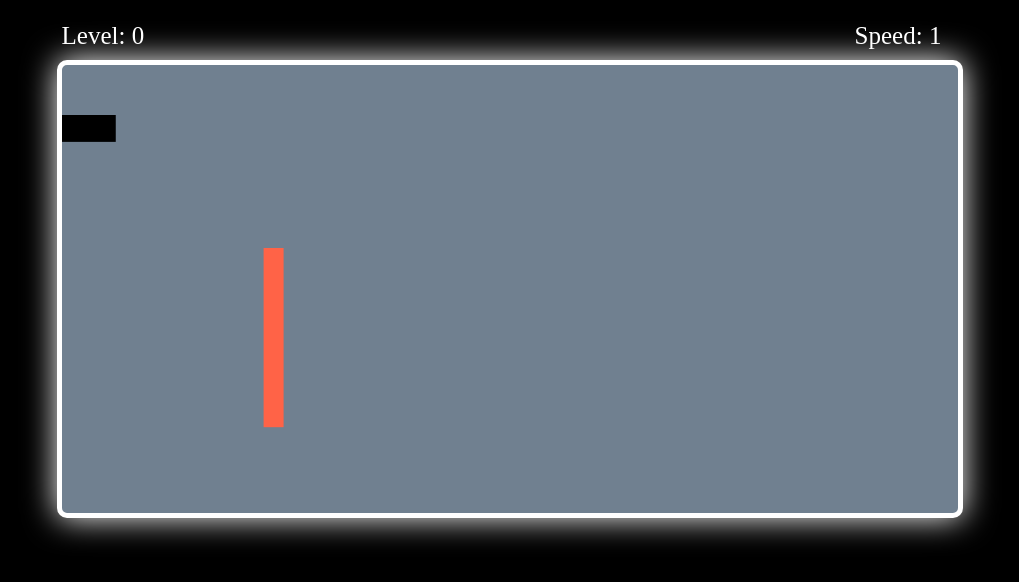
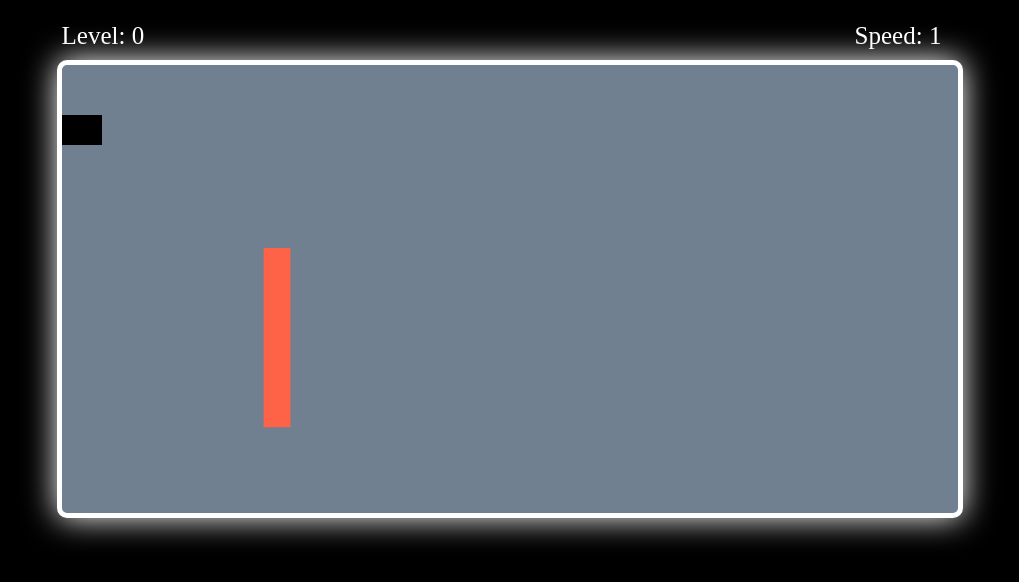
Before and after one commit to hitsher/Game, a plain HTML site: page index.html in a window 1280 px wide. Shown: the part 62-644 px from the top of the page, without its empty margins (141-1160 px from the left). Drawn offline with Linux system fonts and the light colour scheme.

Commit message:
onresize change canvas area

```diff
--- a/index.html
+++ b/index.html
@@ -5,7 +5,6 @@
     <meta http-equiv="X-UA-Compatible" content="IE=edge">
     <title></title>
     <meta name="description" content="">
-    <meta name="viewport" content="width=device-width, initial-scale=1">
     <link rel="stylesheet" href="style.css">
 </head>
 
--- a/script.js
+++ b/script.js
@@ -16,20 +16,21 @@ canvasElem.height = canvasElem.width / 2;
 window.addEventListener("resize", function () {
     canvasElem.width = window.innerWidth * 0.7;
     canvasElem.height = canvasElem.width / 2;
-
+    levels = 0;
+    meteors = 1;
+    addMove = 0.5;
+    addMeteor()
 })
 
 class space {
     constructor(color, positionX, positionY) {
-        this.width = canvasElem.width * 0.06;
-        this.height = this.width / 2;
+        this.width = 40;
+        this.height = 30;
         this.color = color;
         this.positionX = positionX;
         this.positionY = positionY;
     }
 };
-
-let playerspace = new space("black", 0, 50);
 
 class Meteor {
     constructor(width, height, color, positionX, positionY) {
@@ -48,29 +49,30 @@ function drawObjects(objectsToDraw, context) {
     };
 }
 
+let playerspace = new space("black", 0, 50);
+
 function addMeteor() {
     if (meteors == 1) {
         addMove = addMove + 0.5;
     }
     objectsToDraw = [];
     meteorsGame = [];
-    objectsToDraw.push(playerspace);
     for (let i = 0; i < meteors; i++) {
         let j = Math.floor(Math.random() * canvasElem.height) - 100;
         let k = Math.floor(Math.random() * 5) + 4;
         let l = Math.floor(Math.random() * Colors.length);
         let l1 = Math.floor(Math.random() * Colors.length);
-        let nextMeteor = new Meteor(20, canvasElem.height * 0.1 * k, Colors[l], canvasElem.width * 0.15 * (i + 1.5), j);
-        let nextMeteor1 = new Meteor(20, canvasElem.height * 0.1 * k, Colors[l1], canvasElem.width * 0.15 * (i + 1.5), j - canvasElem.height);
-        objectsToDraw.push(nextMeteor, nextMeteor1);
+        let nextMeteor = new Meteor(canvasElem.width * 0.03, canvasElem.height * 0.1 * k, Colors[l], canvasElem.width * 0.15 * (i + 1.5), j);
+        let nextMeteor1 = new Meteor(canvasElem.width * 0.03, canvasElem.height * 0.1 * k, Colors[l1], canvasElem.width * 0.15 * (i + 1.5), j - canvasElem.height);
+        objectsToDraw.push(playerspace, nextMeteor, nextMeteor1);
         meteorsGame.push(nextMeteor, nextMeteor1);
     }
     meteors = meteors + 1;
     if (meteors == 6) {
         meteors = 1
     }
-    speedDiv.innerText = "Speed: "+addMove;
-    levelDiv.innerText = "Level: "+levels;
+    speedDiv.innerText = "Speed: " + addMove;
+    levelDiv.innerText = "Level: " + levels;
 }
 
 let up = false;
@@ -189,7 +191,7 @@ const run = () => {
 }
 
 function timer() {
-  setInterval(run, 1000 / 60);
+    setInterval(run, 1000 / 60);
 }
 addMeteor()
 timer()
--- a/style.css
+++ b/style.css
@@ -9,8 +9,8 @@ body {
 }
 section{
     width:70%;
-
-    align-items: center;
+    min-width: 300px;
+   align-items: center;
     margin-left: auto;
     margin-right: auto;
 }
@@ -25,6 +25,7 @@ canvas {
     background-color:SlateGrey;
     box-shadow: 0px 0px 32px 0px rgba(255,255,255,1);
     border-radius: 10px;
+    min-width: 300px;
 }
 
 #gameInfo{
```
